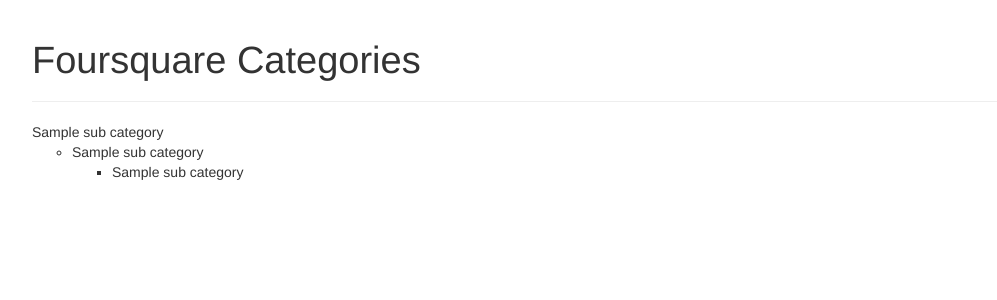
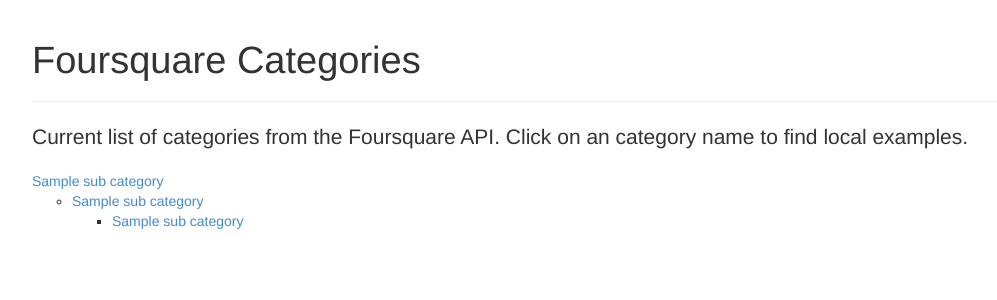
Before and after one commit to dasevilla/foursquare-categories, a Django app: template thesite/templates/index.html in a window 1280 px wide. Shown: the top 300 px of the page, without its empty margins (23-1020 px from the left). Run offline with Django 3.2, Linux system fonts and the light colour scheme; the template is opened without the code that fills it: most values are stand-ins (such as "Sample title", 1, 10 or a date in 2020).

Commit message:
Include links to category examples

```diff
--- a/thesite/templates/category-list.html
+++ b/thesite/templates/category-list.html
@@ -1,6 +1,6 @@
 <li>
   <!-- <img src="{{ category.icon.prefix }}bg_32{{ category.icon.suffix }}"> -->
-  {{ category.name }}
+  <a href="https://foursquare.com/explore?q={{ category.name|urlencode }}">{{ category.name }}</a>
   {% if category.categories %}
     <ul>
     {% for sub_category in category.categories %}
--- a/thesite/templates/index.html
+++ b/thesite/templates/index.html
@@ -11,6 +11,7 @@
       <div class="page-header">
         <h1>Foursquare Categories</h1>
       </div>
+      <p class="lead">Current list of categories from the Foursquare API. Click on an category name to find local examples.</p>
 
       {% if categories %}
         <ul class="list-unstyled">
```
